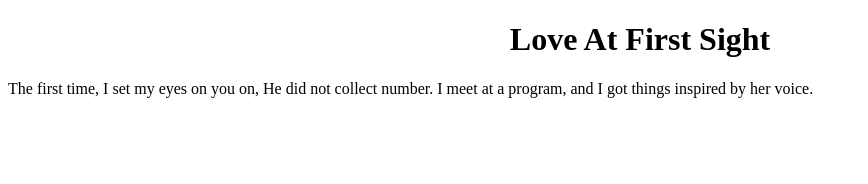
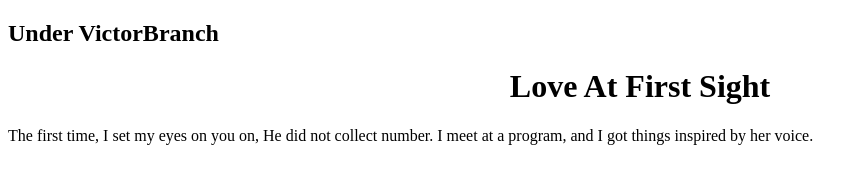
Before and after one commit to Shamus2312/demo_test, a plain HTML site: page index.html in a window 1280 px wide. Shown: the whole page, without its empty margins (0-868 px from the left). Drawn offline with Linux system fonts and the light colour scheme.

Commit message:
Changes to new branch

```diff
--- a/index.html
+++ b/index.html
@@ -4,6 +4,7 @@
     <title> Home Page </title>
   </head>
   <body>
+   <h2> Under VictorBranch </h2>
    <h1 align="center">Love At First Sight</h1>
 
    <p>The first time, I set my eyes on you on, He did not collect number. I meet at a program, and I got things inspired by her voice.</p>
```
